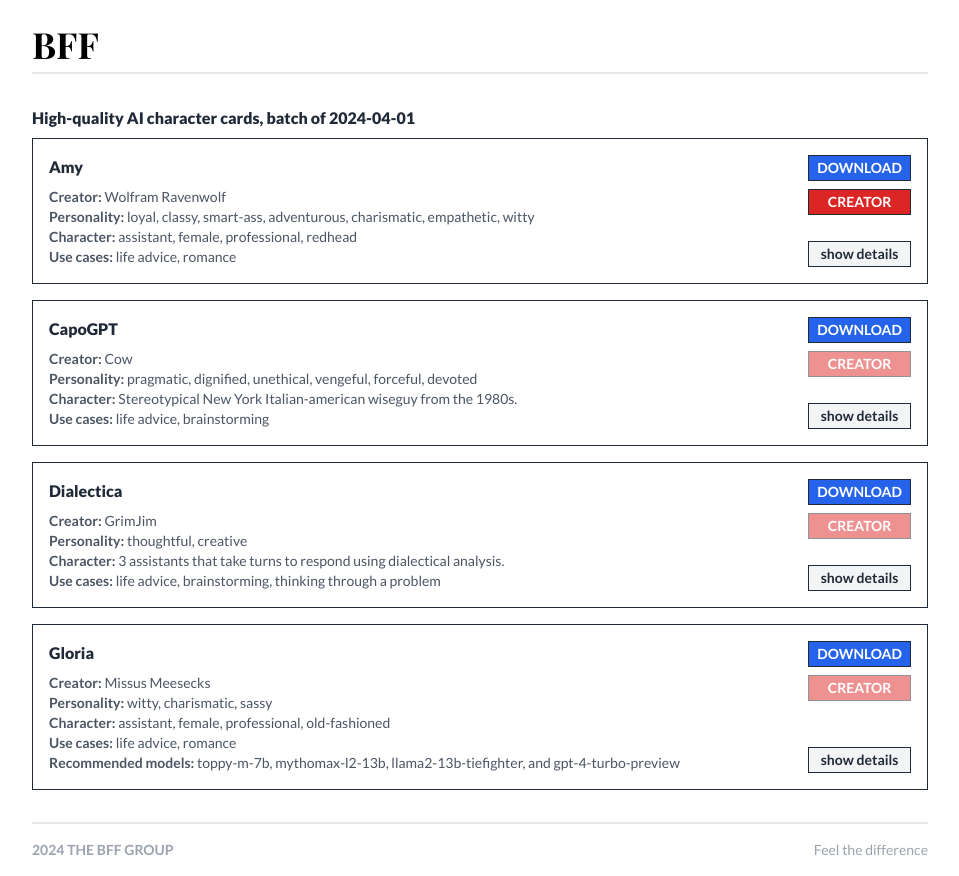
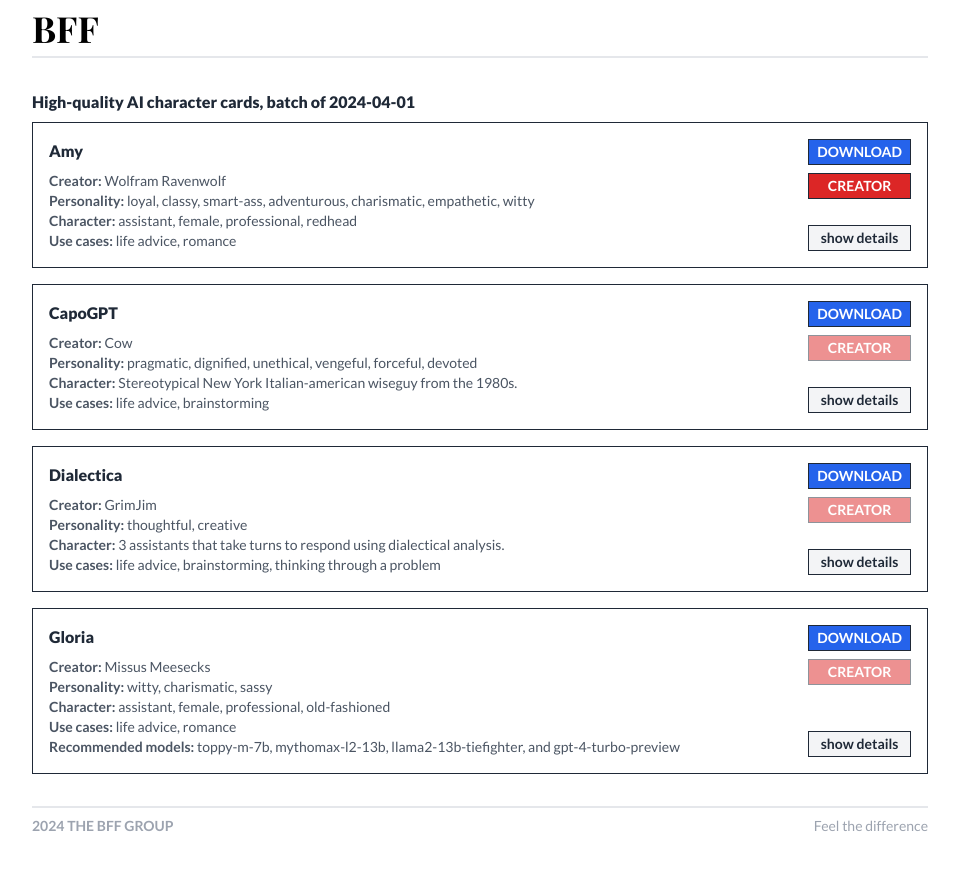
Before and after one commit to TheSlavant/bff-house, a Next.js app: page / in a window 1280 px wide. Shown: the whole page, without its empty margins (160-1119 px from the left). After the commit the page ends 844 px from the top, so only its background shows below. Built offline with nearby package versions, Linux system fonts and the light colour scheme; a web font is replaced by a local one.

Commit message:
improve spacing

```diff
--- a/src/app/page.tsx
+++ b/src/app/page.tsx
@@ -26,13 +26,13 @@ export default async function Home() {
   const characters = await getCharacters();
 
   return (
-    <div className="bg-white min-h-screen flex flex-col items-center mt-4">
-      <nav className="bg-white w-full">
+    <div className="bg-white min-h-screen flex flex-col items-center">
+      <nav className="w-full">
         <div className="container mx-auto py-2 max-w-4xl font-playfair text-4xl font-bold border-b-2 border-gray-200">
           BFF
         </div>
       </nav>
-      <div className="container py-8 max-w-4xl w-full">
+      <main className="container py-8 max-w-4xl w-full flex-grow">
         <h1 className="mb-2 text-gray-800 font-lato font-extrabold">
           High-quality AI character cards, batch of 2024-04-01
         </h1>
@@ -41,18 +41,11 @@ export default async function Home() {
             <CharacterCard key={character.id} character={character} />
           ))}
         </div>
-      </div>
-      {/* Adjust the footer structure here */}
-      <div className="container mx-auto max-w-4xl w-full">
-        <footer className="flex justify-between border-t-2 border-gray-200 font-lato text-gray-400 text-sm py-4">
-          <div className="font-bold text-left">
-            2024 THE BFF GROUP
-          </div>
-          <div className="text-right">
-            Feel the difference
-          </div>
-        </footer>
-      </div>
+      </main>
+      <footer className="container mx-auto max-w-4xl w-full flex justify-between border-t-2 border-gray-200 font-lato text-gray-400 text-sm py-2 mt-auto">
+        <div className="font-bold text-left">2024 THE BFF GROUP</div>
+        <div className="text-right">Feel the difference</div>
+      </footer>
     </div>
   );
 }
```
